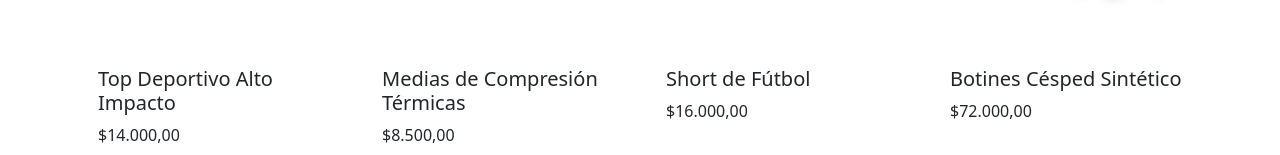
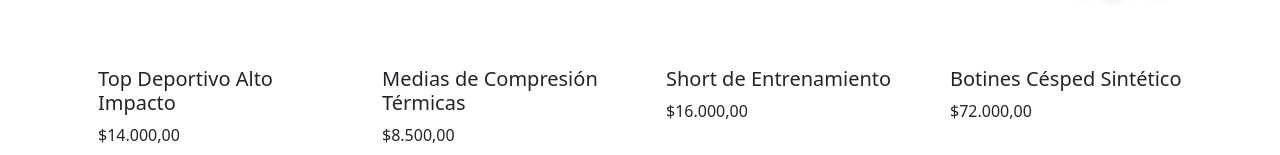
Before and after one commit to toralessantiago/ecommerce, a React (Vite) app in the folder ecommerce/: page /#/ in a window 1280 px wide. Shown: the part 1654-1809 px from the top of the page. Built offline with nearby package versions, Linux system fonts and the light colour scheme.

Commit message:
correcion categorias productos

```diff
--- a/ecommerce/data/productos.js
+++ b/ecommerce/data/productos.js
@@ -150,7 +150,7 @@ export const productos = [
 
   {
     id: 8,
-    nombre: "Short de Fútbol",
+    nombre: "Short de Entrenamiento",
     categoria: "Indumentaria",
     precio: 16000,
     imagenes: [
@@ -166,7 +166,7 @@ export const productos = [
   {
     id: 9,
     nombre: "Botines Césped Sintético",
-    categoria: "Calzado",
+    categoria: "Futbol",
     precio: 72000,
     imagenes: [
       "imagenes/botines.jpg",
```
